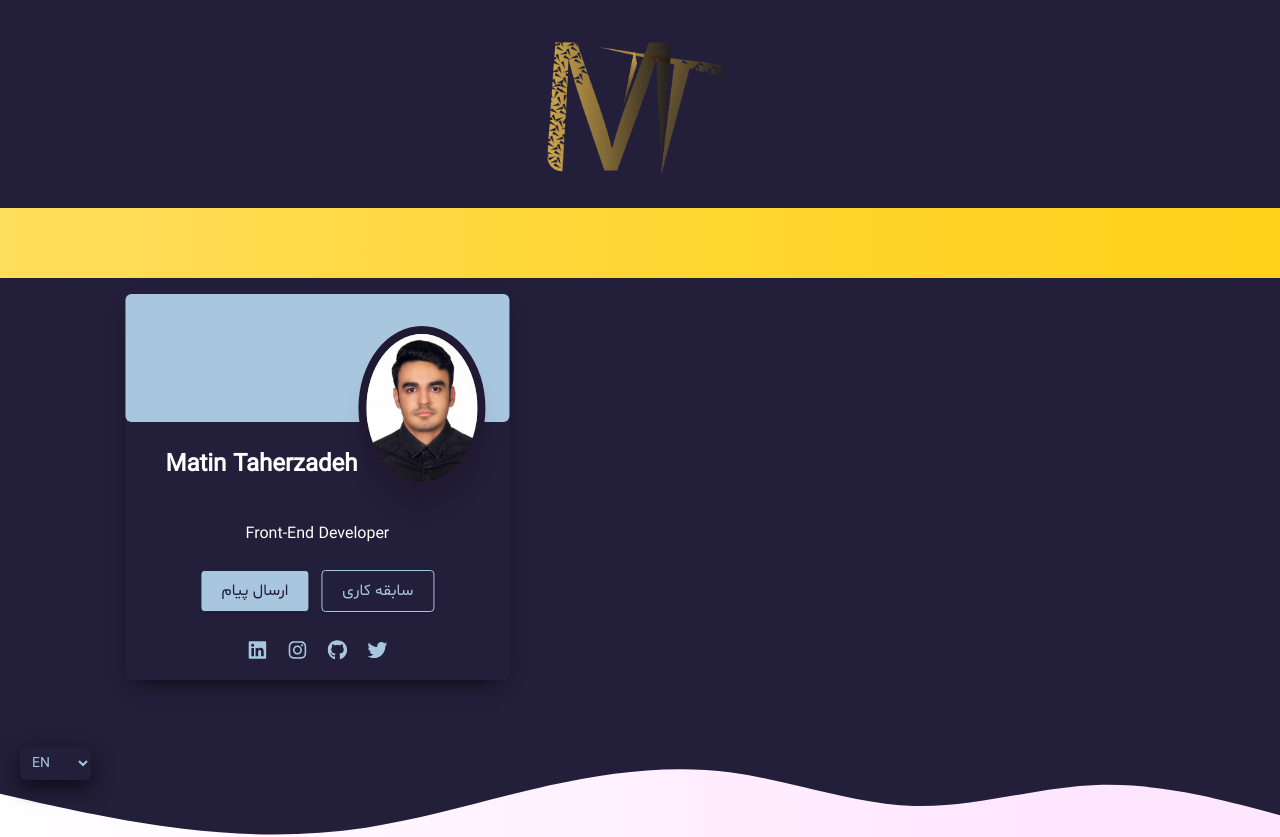
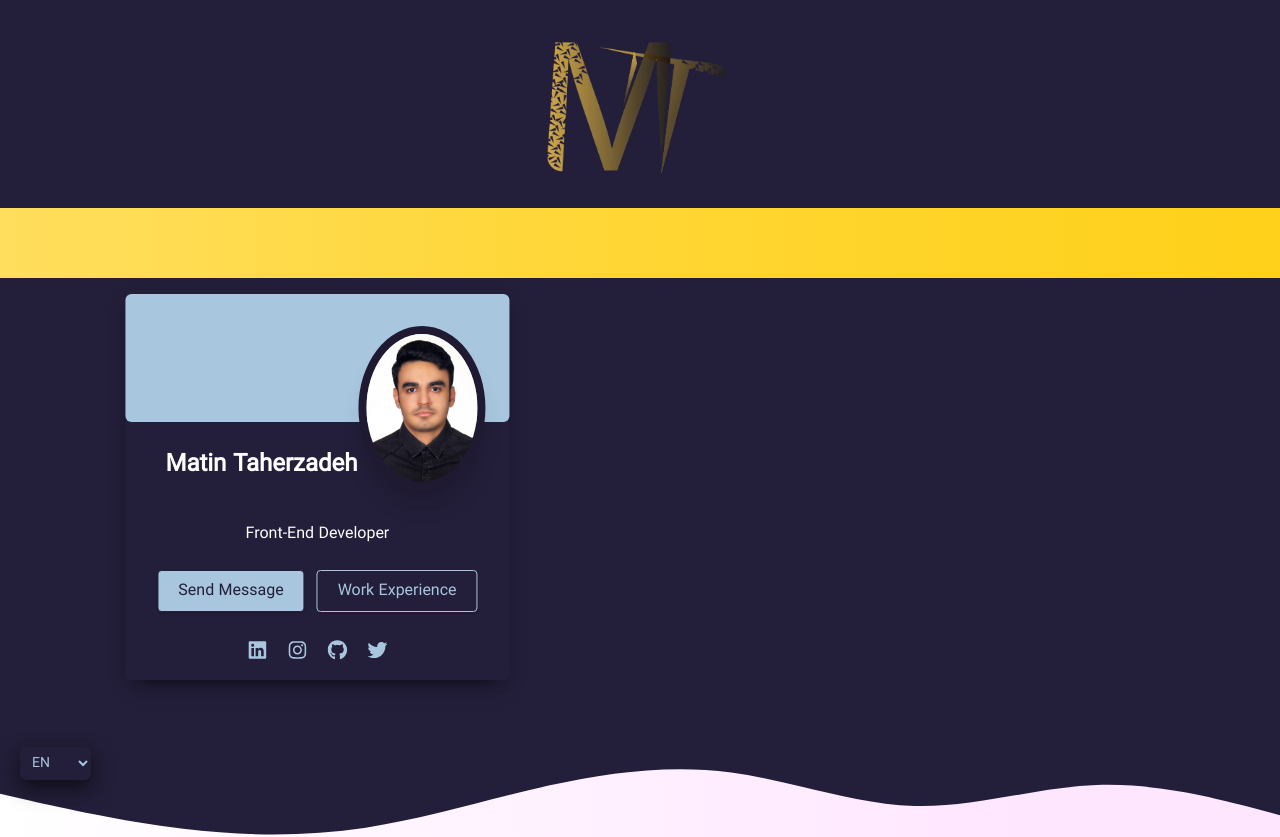
Before and after one commit to MatinT-SA/My-Personal-Website, a Next.js app: page /en in a window 1280 px wide. Shown: the top 837 px of the page. Built offline with nearby package versions, Linux system fonts and the light colour scheme.

Commit message:
translating profile card buttons

```diff
--- a/app/components/profile/profie/profile-card/ProfileButtons.js
+++ b/app/components/profile/profie/profile-card/ProfileButtons.js
@@ -1,18 +1,21 @@
 import Link from "next/link";
 import Button from "../../../Button";
+import { useTranslations } from "next-intl";
 
 export default function ProfileButtons() {
+  const t = useTranslations("profile");
+
   return (
     <div className="flex gap-3 mt-6">
       <Link href="#comment" scroll={true}>
         <Button className="bg-blue-light text-purple-primary border border-purple-primary rounded-sm hover:bg-purple-primary hover:text-blue-light hover:border-blue-light">
-          ارسال پیام
+          {t("button_message")}
         </Button>
       </Link>
 
       <Link href="/experience">
         <Button className="bg-purple-primary text-blue-light border border-blue-light rounded-sm hover:bg-blue-light hover:text-purple-primary hover:border-purple-primary">
-          سابقه کاری
+          {t("button_experience")}
         </Button>
       </Link>
     </div>
--- a/messages/en.json
+++ b/messages/en.json
@@ -11,6 +11,8 @@
     "navSkills": "Skills"
   },
   "profile": {
+    "button_experience": "Work Experience",
+    "button_message": "Send Message",
     "info_name": "Matin Taherzadeh",
     "info_role": "Front-End Developer"
   }
--- a/messages/fa.json
+++ b/messages/fa.json
@@ -11,6 +11,8 @@
     "navSkills": "مهارت ها"
   },
   "profile": {
+    "button_experience": "سابقه کاری",
+    "button_message": "ارسال پیام",
     "info_name": "متین طاهرزاده",
     "info_role": "توسعه‌دهنده فرانت‌اند"
   }
```
